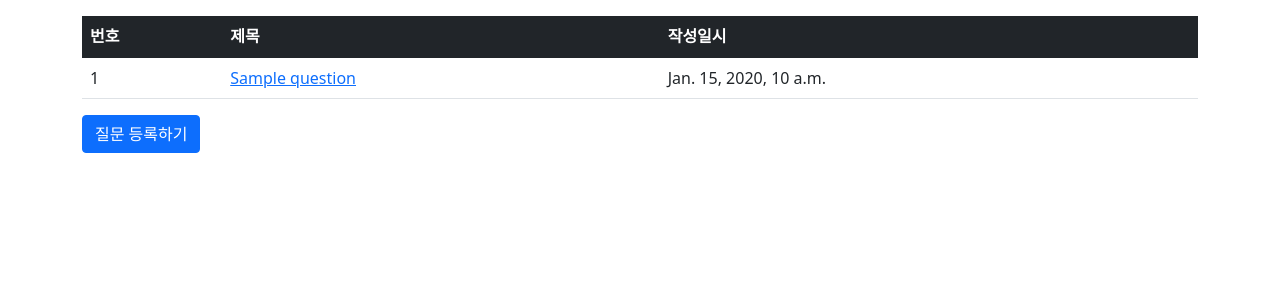
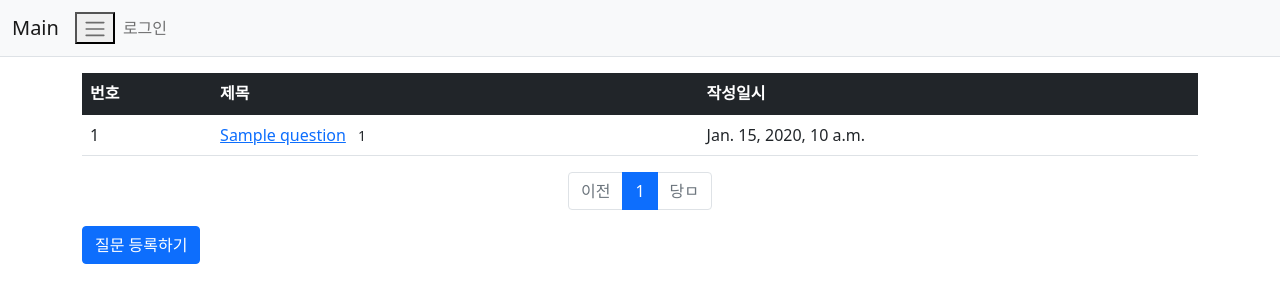
Before and after one commit to rhenus9911/DjangoProject, a Django app: template templates/main/index.html in a window 1280 px wide. Shown: the top 303 px of the page. Run offline with Django 3.2, Linux system fonts and the light colour scheme; the template is opened without the code that fills it: most values are stand-ins (such as "Sample title", 1, 10 or a date in 2020); some libraries are stand-ins or nearby versions.

Commit message:
main_filter

```diff
--- /dev/null
+++ b/main/templatetags/main_filter.py
@@ -0,0 +1,7 @@
+from django import template
+
+register = template.Library()
+
+@register.filter
+def sub(value, arg):
+    return value - arg
--- a/main/views.py
+++ b/main/views.py
@@ -3,10 +3,14 @@ from django.utils import timezone
 from django.http import HttpResponseNotAllowed
 from .models import Question
 from .forms import QuestionForm, AnswerForm
+from django.core.paginator import Paginator
 
 def index(request):
+    page = request.GET.get('page', '1')
     question_list = Question.objects.order_by('-create_date')
-    context = {'question_list': question_list}
+    paginator = Paginator(question_list, 10)
+    page_obj = paginator.get_page(page)
+    context = {'question_list': page_obj}
     return render(request, "main/index.html", context)
 
 def detail(request, question_id):
--- a/templates/base.html
+++ b/templates/base.html
@@ -12,9 +12,14 @@
         <title>Hello, Django!</title>
     </head>
     <body>
+        <!-- 네비게이션 바-->
+        {% include "navbar.html" %}
+
     <!-- 기본 템플릿 안에 삽입될 내용 Start -->
     {% block content %}
     {% endblock %}
     <!-- 기본 템플릿 안에 삽입될 내용 End -->
+    <!-- Bootstrap JS -->
+    <script src="{% static '/bootstrap-5.1.3-dist/js/bootstrap.min.js' %}"></script>
     </body>
 </html>
--- a/templates/main/index.html
+++ b/templates/main/index.html
@@ -1,4 +1,5 @@
 {% extends 'base.html' %}
+{% load main_filter %}
 {% block content %}
 
 <div class="container my-3">
@@ -14,9 +15,15 @@
         {% if question_list %}
         {% for question in question_list %}
         <tr>
-            <td>{{ forloop.counter }}</td>
+            <td>
+                <!-- 번호 = 전체건수 - 시작인덱스 - 현재인덱스 + 1 -->
+                {{ question_list.paginator.count|sub:question_list.start_index|sub:forloop.counter0|add:1}}
+            </td>
             <td>
                 <a href="{% url 'main:detail' question.id %}">{{ question.subject }}</a>
+                {% if question.answer_set.count > 0 %}
+                <span class="text_danger small mx-2">{{question.answer_set.count}}</span>
+                {% endif %}
             </td>
             <td>{{ question.create_date }}</td>
         </tr>
@@ -28,6 +35,45 @@
         {% endif %}
         </tbody>
     </table>
+    <!-- 페이징 처리 -->
+    <ul class="pagination justify-content-center">
+        <!-- 이전 페이지 -->
+        {% if question_list.has_previous %}
+        <li class="page-item">
+            <a class="page-link" href="?page={{question_list.previous_page_number}}">이전</a>
+        </li>
+        {% else %}
+        <li class="page-item disabled">
+            <a class="page-link" tabindex="-1" aria-disabled="true" href="#">이전</a>
+        </li>
+        {% endif %}
+        <!-- 페이지리스트-->
+        {% for page_number in question_list.paginator.page_range %}
+        {% if page_number >= question_list.number|add:-5 and page_number <= question_list.number|add:5 %}
+        {% if page_number == question_list.number %}
+        <li class="page-item active" aria-current="page">
+            <a class="page-link" href="?page={{page_number}}">{{ page_number }}</a>
+        </li>
+        {% else %}
+        <li class="page-item">
+            <a class="page-link" href="?page={{ page_number }}">{{ page_number }}</a>
+        </li>
+        {% endif %}
+        {% endif %}
+        {% endfor %}
+        <!-- 다음페이지 -->
+        {% if question_list.has_next %}
+        <li class="page-item">
+            <a class="page-link" href="?page={{ question_list.next_page_number }}">다음</a>
+        </li>
+        {% else %}
+        <li class="page-item disabled">
+            <a class="page-link" tabindex="-1" aria-disabled="true" href="#">당ㅁ</a>
+        </li>
+        {% endif %}
+    </ul>
+    <!-- 페이징처리 끝 -->
+
 
     <a href="{% url 'main:question_create' %}" class='btn btn-primary'>질문 등록하기</a>
 </div>
--- /dev/null
+++ b/templates/navbar.html
@@ -0,0 +1,16 @@
+<!-- Navigation -->
+<nav class="navbar navbar-expand-lg navbar-light bg-light border-bottom">
+    <div class="container-fluid">
+        <a class="navbar-brand" href="{% url 'main:index' %}">Main</a>
+        <button class"navbar-toggler" type="button" data-bs-toggle="collapse" data-bs-target="#navbarSupportedContent" aria-controls="navbarSupportedContent" aria-expanded="false" aria-label="Toggle navigation">
+            <span class="navbar-toggler-icon"></span>
+        </button>
+        <div class="collapse navbar-collapse" id="navbarSupportedContent">
+            <ul class="navbar-nav me-auto mb-2 mb-lg-0">
+                <li class="nav-item">
+                    <a class="nav-link" href="#">로그인</a>
+                </li>
+            </ul>
+        </div>
+    </div>
+</nav>
```
